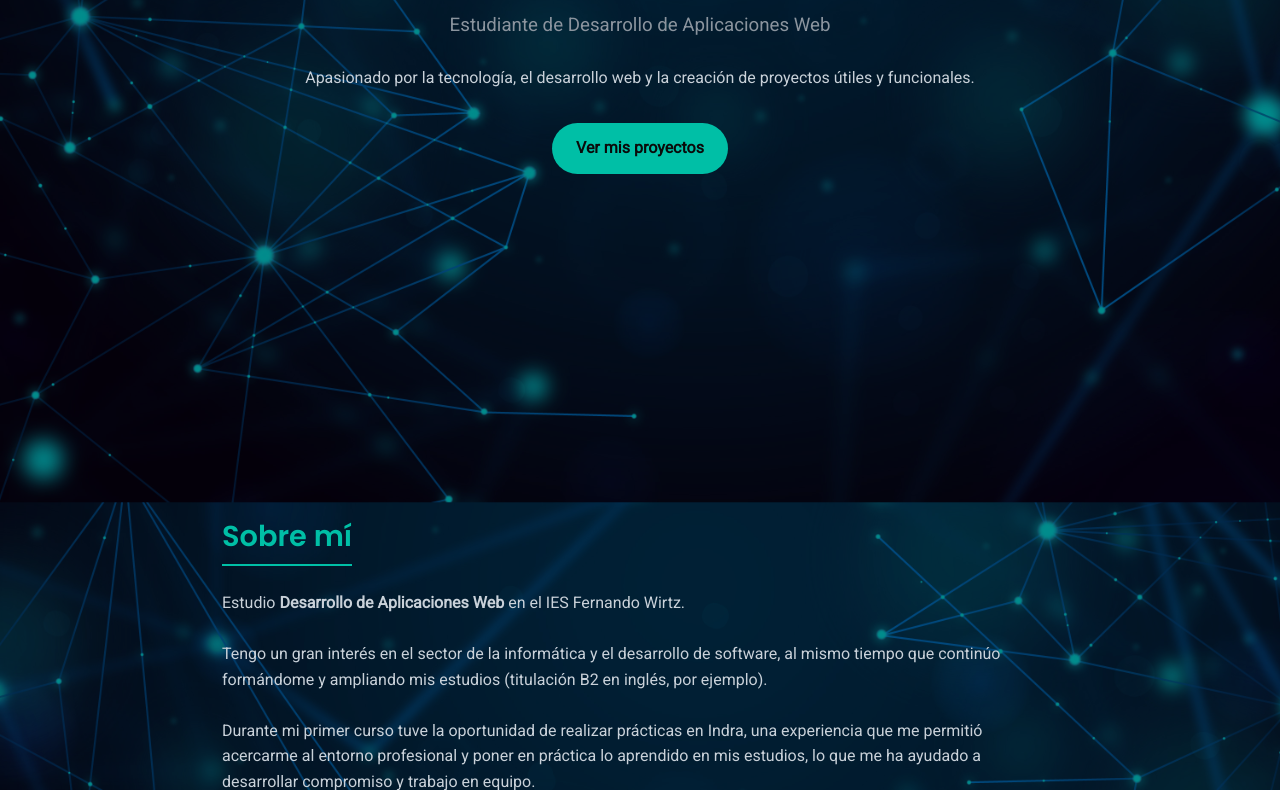
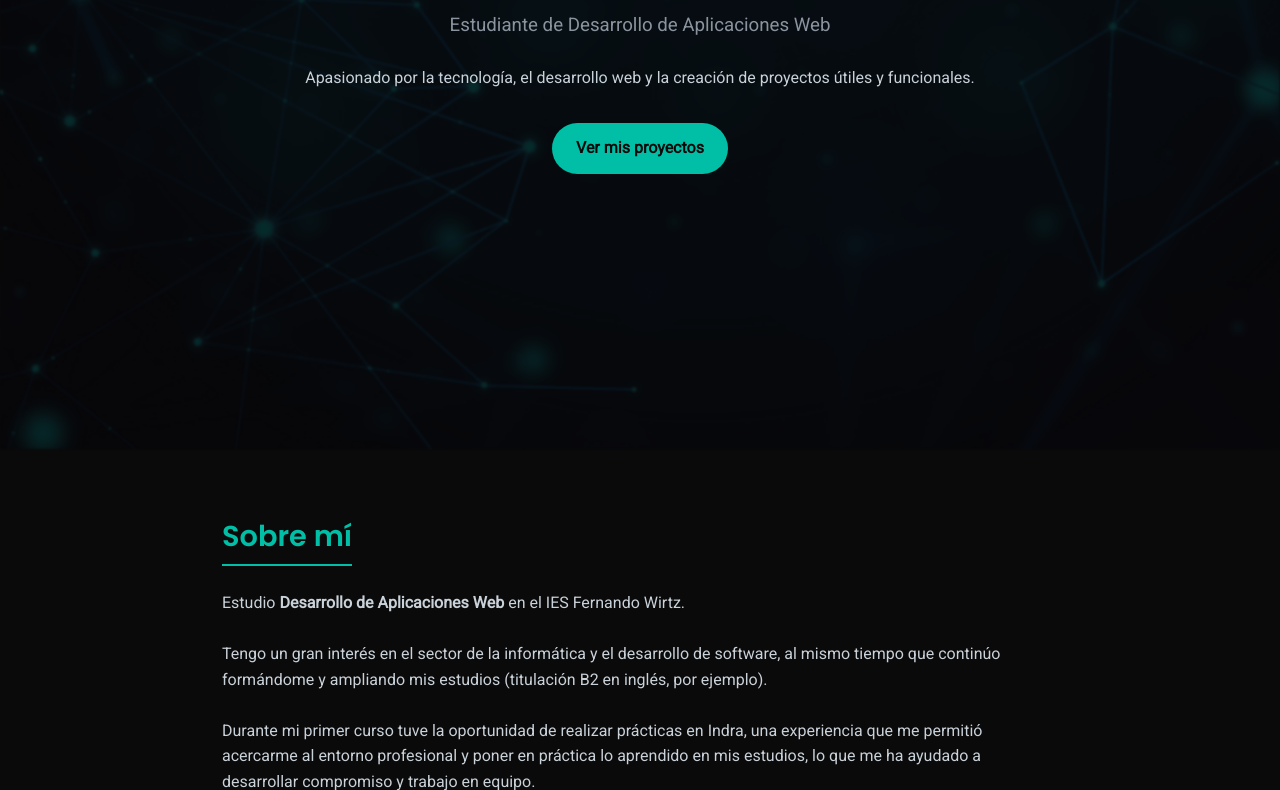
Before and after one commit to aymardieguez/aymardieguez.github.io, a plain HTML site: page index.html in a window 1280 px wide. Shown: the part 351-1141 px from the top of the page. Drawn offline with Linux system fonts and the light colour scheme; a script that the page names is missing.

Commit message:
Intento de arreglo fondo

```diff
--- a/index.html
+++ b/index.html
@@ -13,6 +13,7 @@
 </head>
 
 <body>
+  <div class="fondo"></div>
 
     <section id="inicio" class="hero">
         <h2>Hola, soy <span>Aymar Salgado Diéguez</span></h2>
--- a/style.css
+++ b/style.css
@@ -8,14 +8,23 @@
 }
 
 body {
-  font-family: 'Roboto', sans-serif;
-  background:
-    linear-gradient(rgba(0, 0, 0, 0.45), rgba(0, 0, 0, 0.45)),
-    url('img/img_fondo.jpg') center/cover no-repeat fixed;
-  color: #e6edf3;
-  line-height: 1.6;
-  overflow-x: hidden;
+    font-family: 'Roboto', sans-serif;
+    color: #e6edf3;
+    line-height: 1.6;
+    overflow-x: hidden;
+    background-color: #0a0a0a;
 }
+
+
+.fondo {
+    position: fixed;
+    inset: 0;
+    background: url('img/img_fondo.jpg') center/cover no-repeat;
+    filter: brightness(0.4) blur(1px);
+    opacity: 0.35;
+    z-index: -1;
+}
+
 
 
 
```
